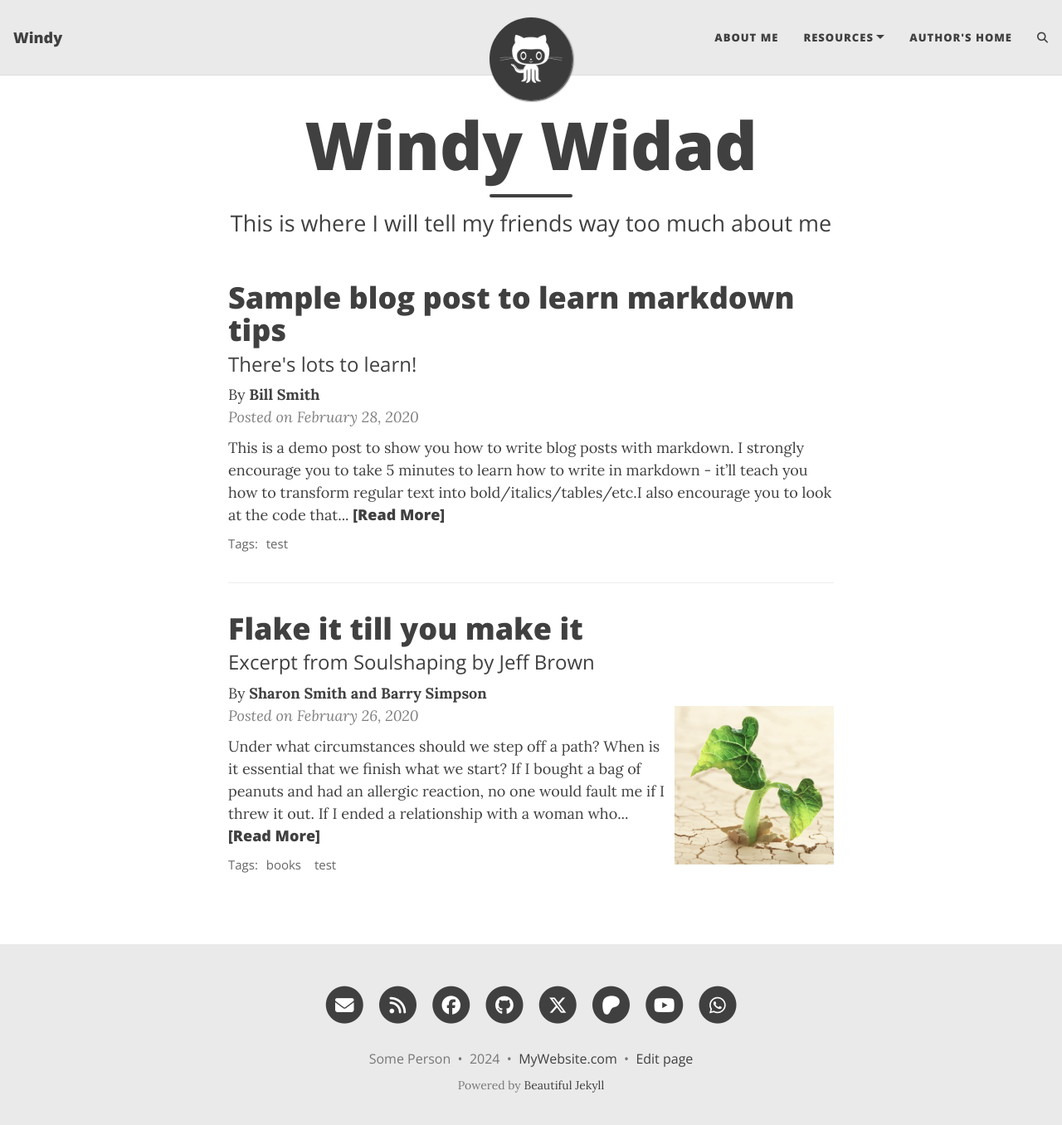
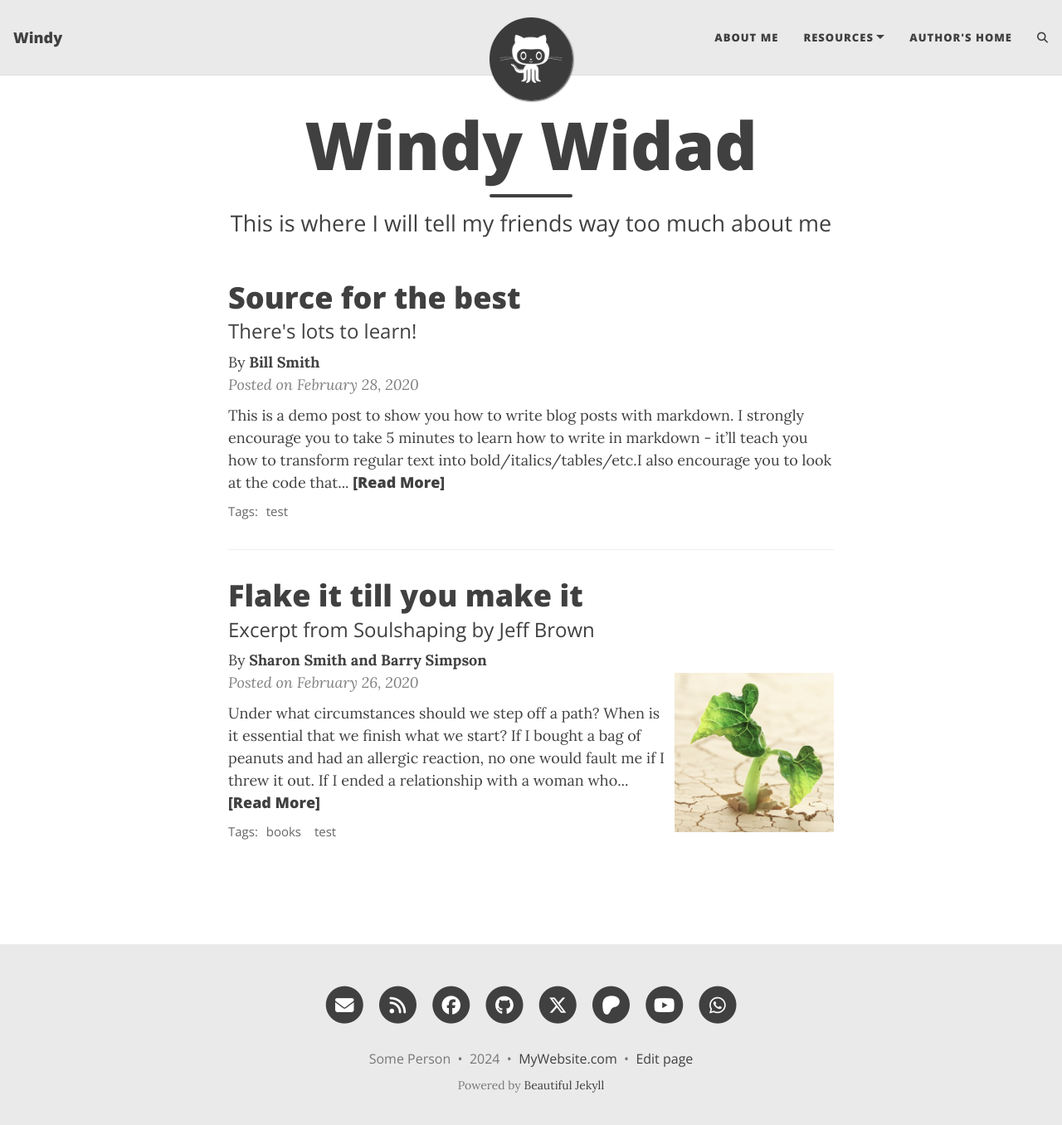
Before and after one commit to dan0xnull/dan0xnull.github.io, a Jekyll site: the page built from index.html, in a window 1280 px wide and 1369 px high. Shown: the top 1356 px of the window at 83% size. Built offline with Jekyll 4.4.1, drawn with Linux system fonts in a browser that asks for light colours; the list of posts is cut into pages by our own code; comment, search, counter and statistics services are not loaded.

Commit message:
Update 2020-02-28-sample-markdown.md
test

```diff
--- a/_posts/2020-02-28-sample-markdown.md
+++ b/_posts/2020-02-28-sample-markdown.md
@@ -1,6 +1,6 @@
 ---
 layout: post
-title: Sample blog post to learn markdown tips
+title: Source for the best
 subtitle: There's lots to learn!
 gh-repo: daattali/beautiful-jekyll
 gh-badge: [star, fork, follow]
```
